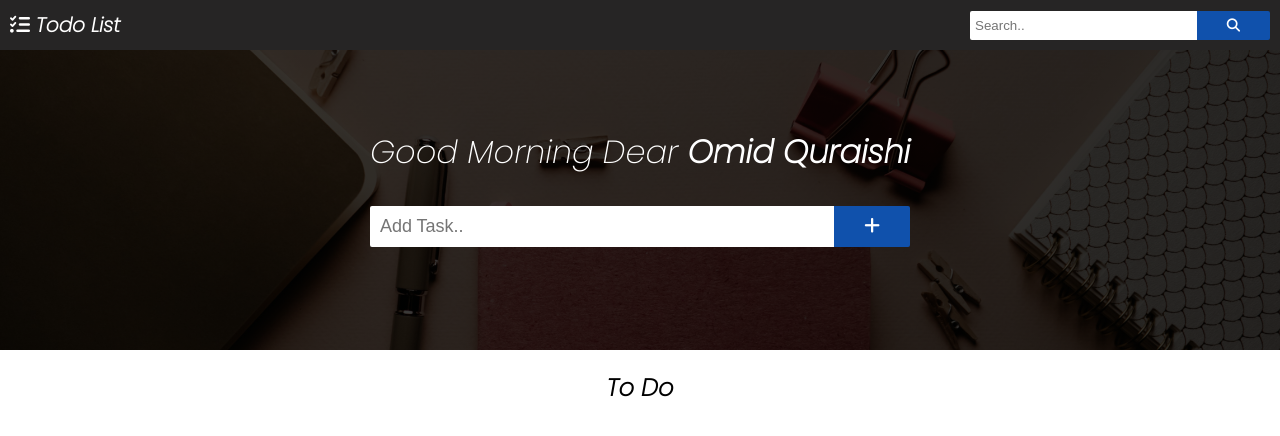
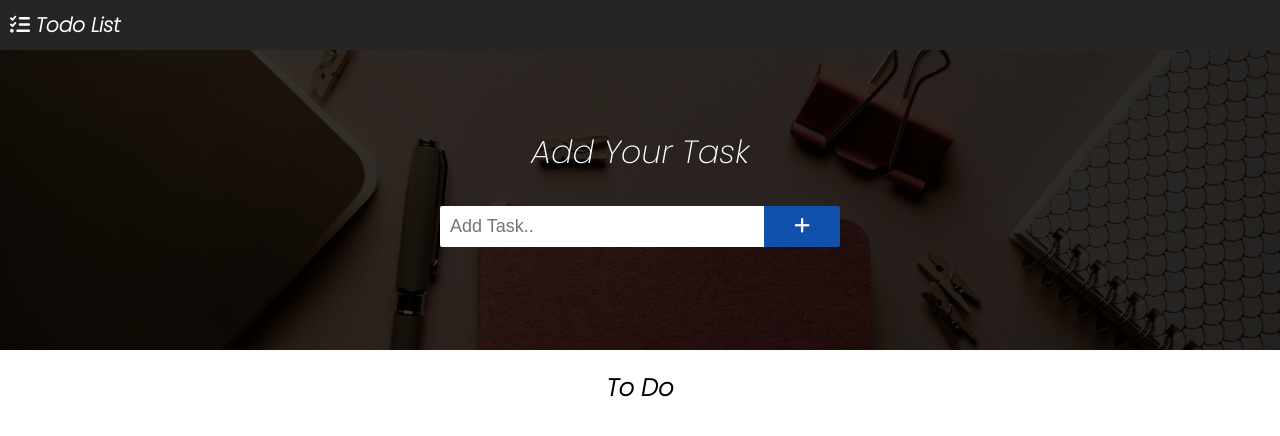
Before and after one commit to OmidQuraishi/Todo-List, a plain HTML site: page index.html in a window 1280 px wide. Drawn offline with Linux system fonts and the light colour scheme.

Commit message:
some changes

```diff
--- a/css/style.css
+++ b/css/style.css
@@ -72,6 +72,9 @@ header {
   position: sticky;
   top: 50px;
   padding: 0 20px;
+}
+header .banner {
+  width: 400px;
 }
 header .banner h1 {
   font-weight: 400;
--- a/index.html
+++ b/index.html
@@ -16,18 +16,19 @@
     <!-- navbar -->
     <nav>
       <a href="#"><i class="fa fa-tasks" aria-hidden="true"></i> Todo List</a>
-      <div class="search">
+      <!-- <div class="search">
         <input type="text" placeholder="Search.." />
         <button class="btn">
           <i class="fa fa-search" aria-hidden="true"></i>
         </button>
-      </div>
+      </div> -->
     </nav>
     <!-- /navbar -->
     <!-- header -->
     <header>
       <div class="banner">
-        <h1>Good Morning Dear <span class="user">Omid Quraishi</span></h1>
+        <!-- <h1>Good Morning Dear <span class="user">Omid Quraishi</span></h1> -->
+        <h1>Add Your Task</h1>
         <div class="form search">
           <input type="text" placeholder="Add Task.." />
           <button class="btn addBtn">
```
